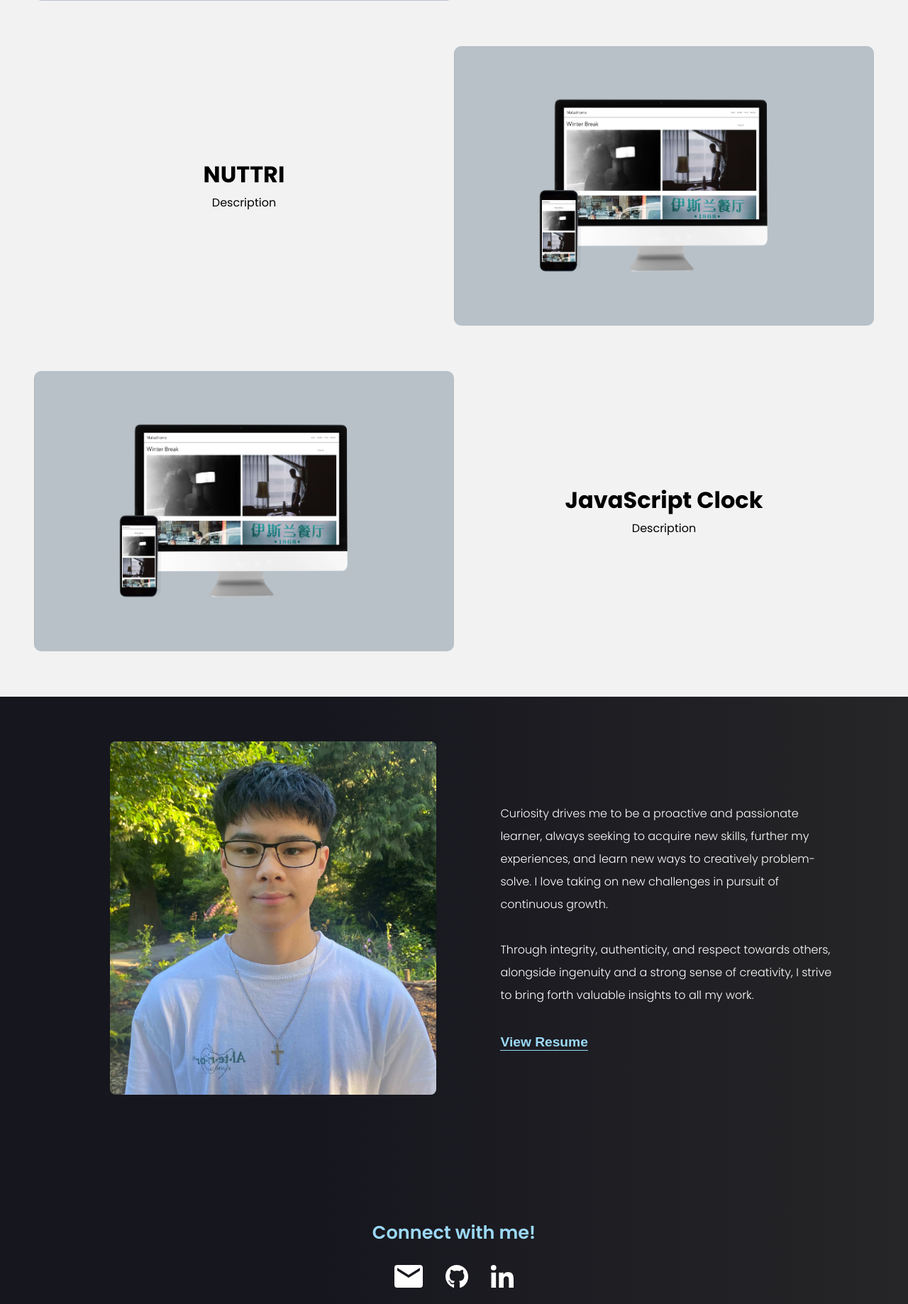
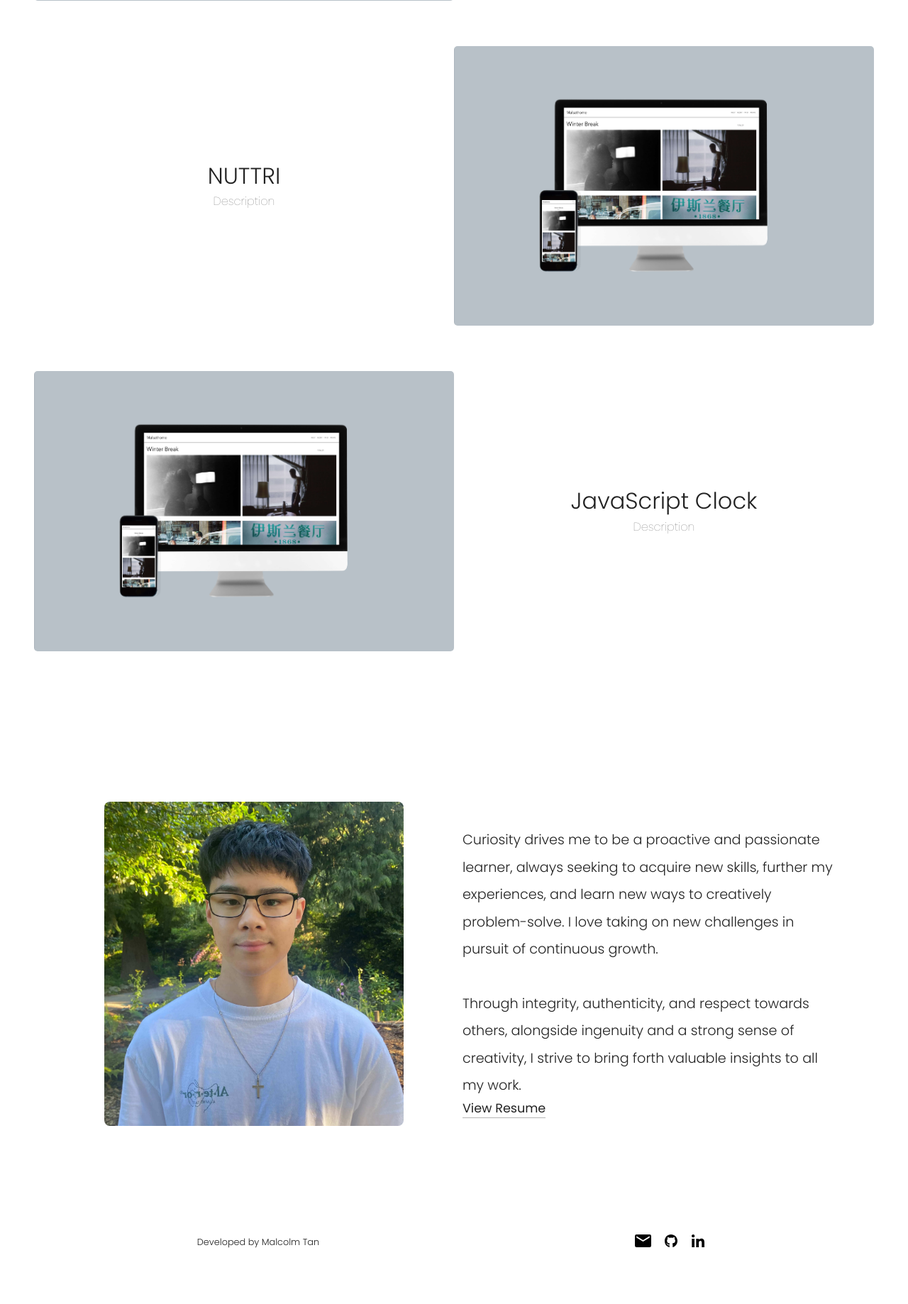
Before and after one commit to MalcolmTann/Portfolio-Build, a PHP site: page / in a window 1280 px wide. Shown: the part 1178-3016 px from the top of the page at 71% size. After the commit the page ends 2937 px from the top, so only its background shows below. Run offline with PHP 8.4, Linux system fonts and the light colour scheme.

Commit message:
New Theme

```diff
--- a/index.php
+++ b/index.php
@@ -19,8 +19,6 @@
             <?php include('partials/projects-home.php'); ?>
 
             <?php include('partials/about-home.php'); ?>
-
-            <?php include('partials/my-socials.php'); ?>
         </main>
         <?php include('partials/footer.php'); ?>
     </body>
--- a/partials/footer.php
+++ b/partials/footer.php
@@ -1,9 +1,16 @@
 <footer>
-    <div class="to-top">
-        <img src="images/up-arrow.svg" alt="Back To Top">
-        <p>Back to top</p>
+    <div class="is-flex">
+        <a href="#" title="Email">
+            <img src="images/email.svg" alt="Email">
+        </a>
+        <a href="#" title="Github">
+            <img src="images/github.svg" alt="Github">
+        </a>
+        <a href="#" title="Linkedin">
+            <img src="images/linkedin.svg" alt="Linkedin">
+        </a>
     </div>
-    <p>&copy;Malcolm Tan, 2022</p>
+    <p>Developed by Malcolm Tan</p>
 </footer>
 <script src="https://cdnjs.cloudflare.com/ajax/libs/jquery/3.5.1/jquery.min.js"></script>
 <script src="scripts/main.js"></script>
--- a/partials/my-socials.php
+++ /dev/null
@@ -1,14 +0,0 @@
-<section class="sm">
-    <p><span>Connect with me&#33;</span></p>
-    <div class="is-flex">
-        <a href="#" title="Email">
-            <img src="images/email.svg" alt="Email">
-        </a>
-        <a href="#" title="Github">
-            <img src="images/github.svg" alt="Github">
-        </a>
-        <a href="#" title="Linkedin">
-            <img src="images/linkedin.svg" alt="Linkedin">
-        </a>
-    </div>
-</section>
--- a/partials/projects-home.php
+++ b/partials/projects-home.php
@@ -1,33 +1,33 @@
 <section class="projects">
     <div class="artifact">
-        <div class="col">
+        <div class="col col-1">
             <a href="..." title="...">
                 <img src="images/malsathome.jpg" alt="View ...">
             </a>
         </div>
-        <div class="col">
+        <div class="col col-2">
             <div class="title">Malsathome</div>
             <div class="desc">Description</div>
         </div>
     </div>
     <div class="artifact">
-        <div class="col">
+        <div class="col col-1">
             <a href="..." title="...">
                 <img src="images/malsathome.jpg" alt="View ...">
             </a>
         </div>
-        <div class="col">
+        <div class="col col-2">
             <div class="title">NUTTRI</div>
             <div class="desc">Description</div>
         </div>
     </div>
     <div class="artifact">
-        <div class="col">
+        <div class="col col-1">
             <a href="..." title="...">
                 <img src="images/malsathome.jpg" alt="View ...">
             </a>
         </div>
-        <div class="col">
+        <div class="col col-2">
             <div class="title">JavaScript Clock</div>
             <div class="desc">Description</div>
         </div>
--- a/styles/style.css
+++ b/styles/style.css
@@ -4,14 +4,12 @@
 |------------------------------------------
 */
 body {
-    background: rgb(22,22,30);
-    background: linear-gradient(90deg, rgba(22,22,30,1) 35%, rgba(38,38,40,1) 100%);
-    color: #fff;
+    background-color: #fff;
     font-family: 'Poppins';
 }
 
 main .intro, .projects, .bio, .sm {
-    padding: 0 1.5em;
+    padding: 1em 1.5em;
     display: flex;
     justify-content: center;
     flex-direction: column;
@@ -48,18 +46,22 @@ img {
 |------------------------------------------
 */
 h1 {
-    font-weight: 600;
+    font-weight: 300;
 }
 
 a {
     text-decoration: none;
     display: block;
-    color: #fff;
 }
 
 p {
     font-weight: 300;
     font-size: 1rem;
+}
+
+.btn {
+    font-family: 'Poppins';
+    cursor: pointer;
 }
 
 /*
@@ -214,34 +218,36 @@ header h2 {
 */
 .projects {
     min-height: 100vh;
-    background-color: rgb(242, 242, 242);
-    color: black;
     flex-direction: column;
     justify-content: space-evenly;
-    text-align: center;
 }
 
 .artifact img {
     width: 100%;
-    border-radius: 10px;
+    border-radius: 5px;
 }
 
 .projects .artifact {
-    margin-bottom: 2em;
+    margin-bottom: 3em;
 }
 
-.projects .artifact:last-of-type {
+/* .projects .artifact:last-of-type {
     margin-bottom: 0;
-}
+} */
 
-.artifact .col {
-    margin-top: 1em;
+.artifact .col-2 {
+    margin-top: 1.5em;
 }
 
 .artifact .title {
     font-size: 1.5rem;
-    font-weight: 700;
-    margin-bottom: 0.5em;
+    font-weight: 300;
+    margin-bottom: 0.4em;
+}
+
+.artifact .desc {
+    color: rgb(100, 100, 100);
+    font-weight: 200;
 }
 
 /*
@@ -267,7 +273,6 @@ header h2 {
 .bio p {
     line-height: 2;
     position: relative;
-    font-size: inherit;
 }
 
 .bio p:nth-last-of-type(1) {
@@ -279,8 +284,8 @@ header h2 {
     display: block;
     position: absolute;
     width: 30%;
-    height: 2.5px;
-    background-color: #ffffff;
+    height: 1px;
+    background-color: #b5b5b5;
     top: -22px;
     left: 35%;
 }
@@ -288,35 +293,11 @@ header h2 {
 .bio .btn {
     background: none;
     border: none;
-    border-bottom: 1px solid #9bd8f5;
-    color: #9bd8f5;
+    border-bottom: 0.5px solid #b5b5b5;
     width: fit-content;
-    padding: 2em 0 0;
-    margin: 0 auto;
-    font-weight: 600;
-    font-size: 1.2rem;
-}
-
-/*
-|------------------------------------------
-|  Social Media - Home
-|------------------------------------------
-*/
-
-.sm {
-    min-height: 20em;
-    align-items: center;
-
-}
-
-.sm img {
-    height: 4.5em;
-    padding: 1.5em 1em;
-}
-
-.sm p {
-    font-weight: 600;
-    font-size: 1.3em;
+    margin: 2em 0;
+    padding: 0;
+    font-size: 1.1rem;
 }
 
 /*
@@ -326,24 +307,25 @@ header h2 {
 */
 
 footer {
-    min-height: 15vh;
     display: flex;
-    align-items: center;
+    min-height: 6em;
+    justify-content: space-between;
+    align-items: flex-end;
     flex-direction: column;
-    justify-content: space-between;
-    background-color: rgb(13, 13, 18);
-    text-align: center;
-    padding: 1em 1.5em;
-    font-size: 0.9em;
-}
-
-footer .to-top {
-    padding-bottom: 2em;
+    padding: 1em;
 }
 
 footer img {
-    height: 5em;
-    padding-bottom: 1em;
+    height: 1.5em;
+    padding: 0 0.8em;
+}
+
+footer p, .is-flex {
+    margin: 0 auto;
+}
+
+footer p {
+    font-size: 0.8rem;
 }
 
 /*
```
Also changed, not shown: other parts of styles/style.css (+17 -15 lines), images/email.svg, images/github.svg, images/linkedin.svg, images/up-arrow.svg, 1 other file.
